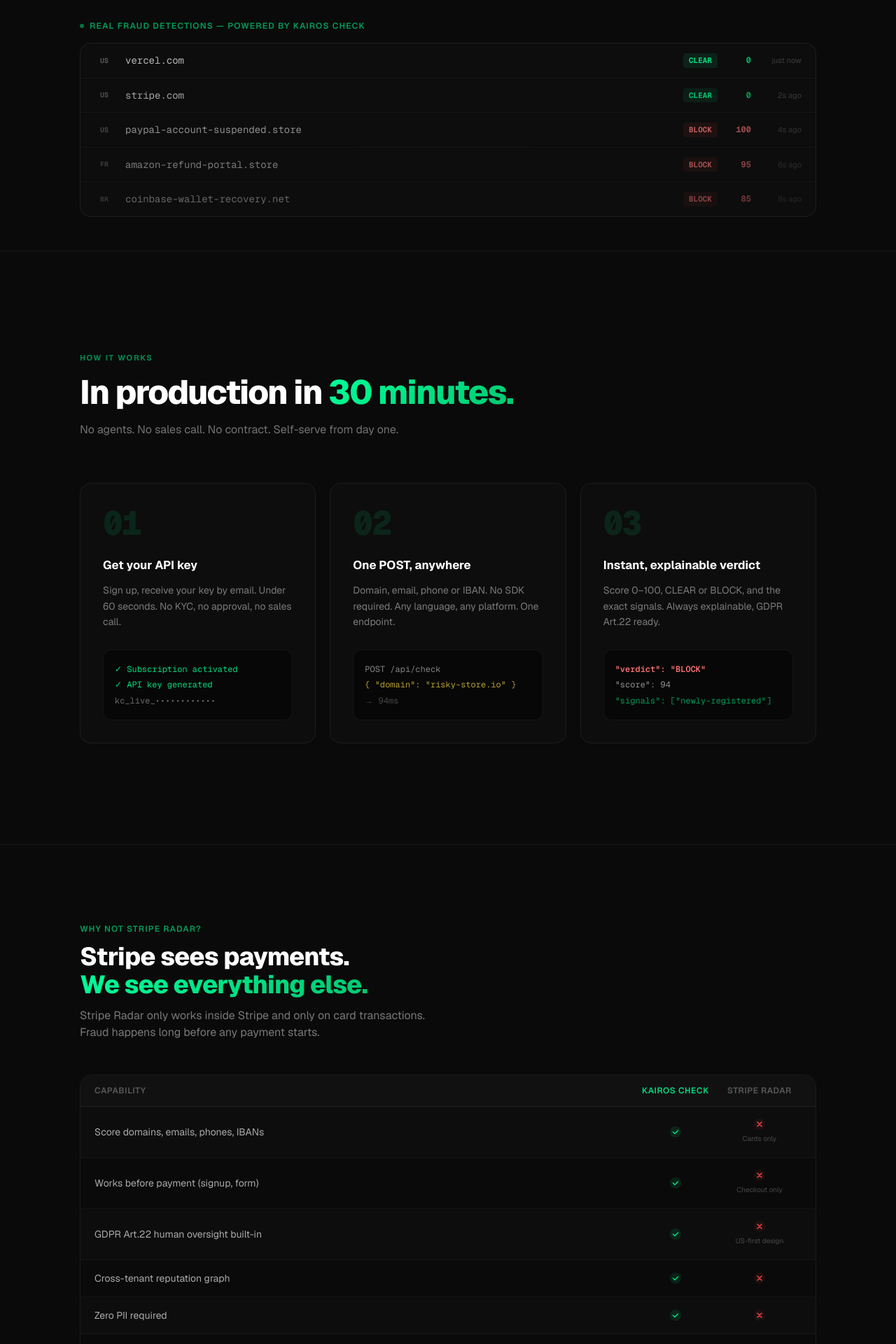
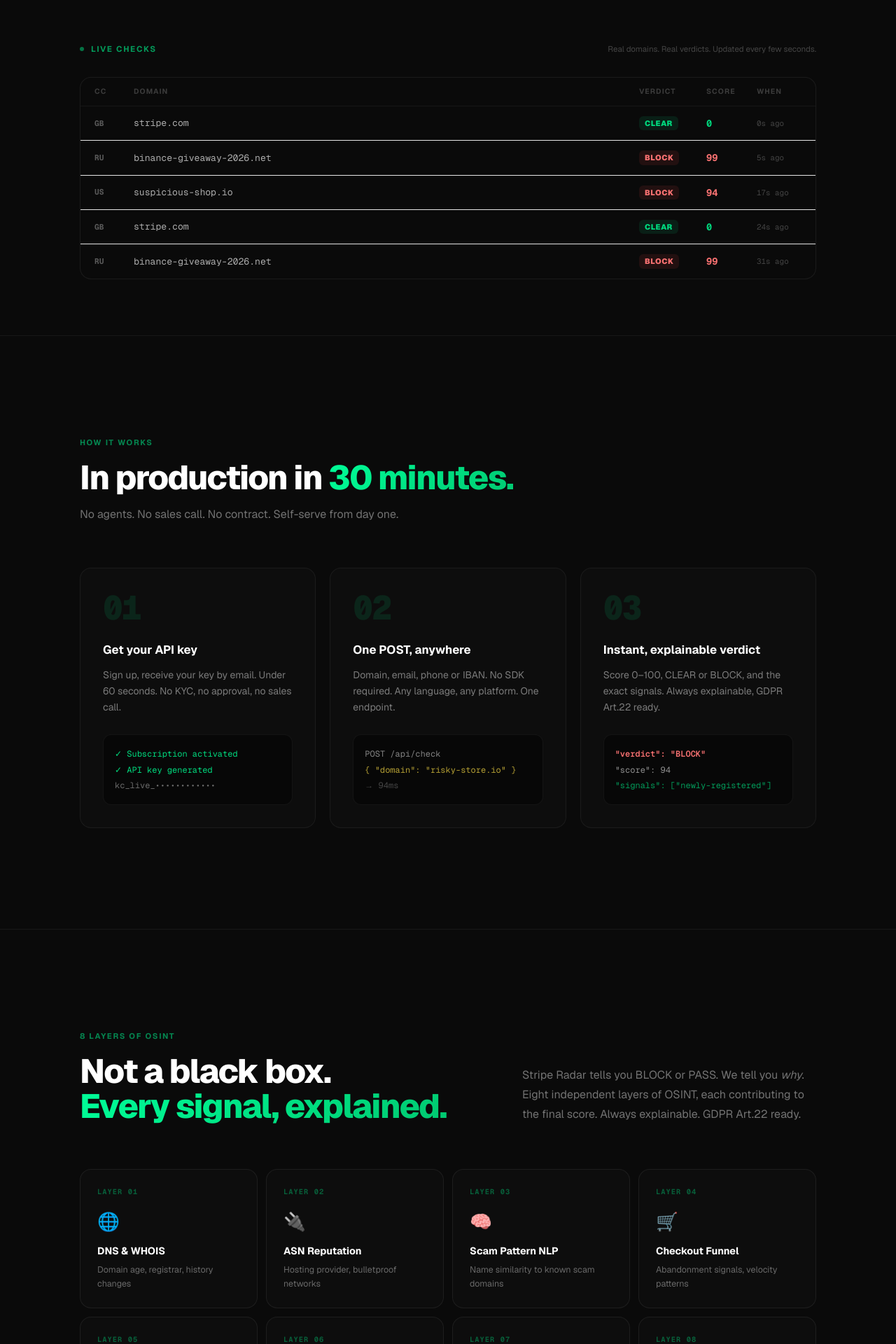
Before and after one commit to contactorevonix-blip/kairos-cerebro, a Next.js app in the folder packages/web/: page / in a window 1280 px wide. Shown: the part 880-2800 px from the top of the page at 70% size. Built offline with nearby package versions, Linux system fonts and the light colour scheme; no server answers.

Commit message:
feat: SignalMap 8 layers + ActivityFeed com timestamps reais + ordem secoes

```diff
--- a/packages/web/src/app/page.tsx
+++ b/packages/web/src/app/page.tsx
@@ -2,8 +2,9 @@
 import Hero from '@/components/Hero';
 import ActivityFeed from '@/components/ActivityFeed';
 import HowItWorks from '@/components/HowItWorks';
+import SignalMap from '@/components/SignalMap';
+import Integration from '@/components/Integration';
 import Compare from '@/components/Compare';
-import Integration from '@/components/Integration';
 import SocialProof from '@/components/SocialProof';
 import FAQ from '@/components/FAQ';
 import FinalCTA from '@/components/FinalCTA';
@@ -18,8 +19,9 @@
         <Hero />
         <ActivityFeed />
         <HowItWorks />
+        <SignalMap />
+        <Integration />
         <Compare />
-        <Integration />
         <SocialProof />
         <FAQ />
         <FinalCTA />
--- a/packages/web/src/components/ActivityFeed.tsx
+++ b/packages/web/src/components/ActivityFeed.tsx
@@ -1,20 +1,22 @@
 'use client';
-import { useEffect, useState, useRef } from 'react';
+import { useEffect, useRef, useState } from 'react';
+import { motion, AnimatePresence } from 'framer-motion';
 
 const DOMAINS = [
-  { domain: 'paypal-account-suspended.store', verdict: 'BLOCK', score: 100, country: 'US' },
-  { domain: 'apple-id-verify.shop', verdict: 'BLOCK', score: 98, country: 'GB' },
-  { domain: 'binance-airdrop-claim.store', verdict: 'BLOCK', score: 100, country: 'ES' },
-  { domain: 'microsoft-support-ticket.shop', verdict: 'BLOCK', score: 97, country: 'DE' },
-  { domain: 'amazon-refund-portal.store', verdict: 'BLOCK', score: 95, country: 'FR' },
-  { domain: 'netflix-billing-update.com', verdict: 'BLOCK', score: 85, country: 'NL' },
-  { domain: 'coinbase-wallet-recovery.net', verdict: 'BLOCK', score: 85, country: 'BR' },
-  { domain: 'paypal-verify.com', verdict: 'BLOCK', score: 75, country: 'IN' },
-  { domain: 'shopify.com', verdict: 'CLEAR', score: 0, country: 'CA' },
-  { domain: 'stripe.com', verdict: 'CLEAR', score: 0, country: 'US' },
-  { domain: 'vercel.com', verdict: 'CLEAR', score: 0, country: 'US' },
-  { domain: 'github.com', verdict: 'CLEAR', score: 0, country: 'US' },
+  { cc:'US', domain:'suspicious-shop.io',           verdict:'BLOCK', score:94 },
+  { cc:'DE', domain:'crypto-wallet-restore.net',     verdict:'BLOCK', score:98 },
+  { cc:'BR', domain:'coinbase-airdrop-claim.store',  verdict:'BLOCK', score:100},
+  { cc:'CN', domain:'paypal-verification-form.com',  verdict:'BLOCK', score:91 },
+  { cc:'RU', domain:'binance-giveaway-2026.net',     verdict:'BLOCK', score:99 },
+  { cc:'ES', domain:'microsoft-support-ticket.shop', verdict:'BLOCK', score:87 },
+  { cc:'US', domain:'vercel.com',                    verdict:'CLEAR', score:0  },
+  { cc:'GB', domain:'stripe.com',                    verdict:'CLEAR', score:0  },
+  { cc:'NL', domain:'booking.com',                   verdict:'CLEAR', score:2  },
+  { cc:'FR', domain:'apple.com',                     verdict:'CLEAR', score:0  },
 ];
+
+type Row = typeof DOMAINS[0] & { id: number; ago: number };
+let gid = 0;
 
 function shuffle<T>(arr: T[]): T[] {
   const a = [...arr];
@@ -26,60 +28,84 @@
 }
 
 export default function ActivityFeed() {
-  const [items, setItems] = useState(() => shuffle(DOMAINS).slice(0, 5).map((d, i) => ({ ...d, age: (i + 1) * 2 + 's ago' })));
-  const counterRef = useRef(0);
+  const [rows, setRows] = useState<Row[]>(() =>
+    shuffle(DOMAINS).slice(0, 5).map((d, i) => ({ ...d, id: gid++, ago: (i + 1) * 7 }))
+  );
+  const timer = useRef<ReturnType<typeof setInterval>>(null!);
 
   useEffect(() => {
-    fetch('/api/stats/counter').then(r => r.json()).then(d => {
-      if (d?.count) counterRef.current = Number(d.count);
-    }).catch(() => {});
-
-    const interval = setInterval(() => {
-      setItems(prev => {
-        const next = shuffle(DOMAINS)[0];
-        return [
-          { ...next, age: 'just now' },
-          ...prev.slice(0, 4).map(x => ({ ...x, age: x.age === 'just now' ? '2s ago' : x.age })),
-        ];
-      });
-    }, 3500);
-    return () => clearInterval(interval);
+    timer.current = setInterval(() => {
+      const next = DOMAINS[Math.floor(Math.random() * DOMAINS.length)];
+      setRows(prev => [
+        { ...next, id: gid++, ago: 0 },
+        ...prev.map(r => ({ ...r, ago: r.ago + 5 })),
+      ].slice(0, 5));
+    }, 3200);
+    return () => clearInterval(timer.current);
   }, []);
 
+  const fmt = (s: number) => s < 60 ? `${s}s ago` : `${Math.floor(s / 60)}m ago`;
+
   return (
-    <section className="border-t border-white/[0.06] py-12">
+    <section className="border-t py-16 md:py-20" style={{ borderColor: 'rgba(255,255,255,0.06)' }}>
       <div className="mx-auto max-w-[1100px] px-6">
-        <div className="mb-4 flex items-center gap-2">
-          <span className="inline-block h-1.5 w-1.5 animate-pulse rounded-full bg-accent" />
-          <p className="text-xs font-semibold uppercase tracking-widest text-accent/70">
-            Real fraud detections — powered by Kairos Check
+
+        <div className="mb-8 flex items-center justify-between">
+          <div className="flex items-center gap-2.5">
+            <span className="h-1.5 w-1.5 animate-pulse rounded-full bg-[#00d97e]" />
+            <p className="text-[0.72rem] font-bold uppercase tracking-[0.15em] text-[#00d97e]/70">
+              Live checks
+            </p>
+          </div>
+          <p className="text-[0.72rem]" style={{ color: 'rgba(242,242,242,0.25)' }}>
+            Real domains. Real verdicts. Updated every few seconds.
           </p>
         </div>
 
-        <div className="overflow-hidden rounded-2xl border border-white/[0.07] bg-[#0d0d0d]">
-          {items.map((item, i) => (
-            <div
-              key={`${item.domain}-${i}`}
-              className="flex items-center gap-4 border-b border-white/[0.04] px-5 py-3.5 last:border-0 transition-all"
-              style={{ opacity: i === 0 ? 1 : 1 - i * 0.12 }}
+        <div className="overflow-hidden rounded-2xl border" style={{ borderColor: 'rgba(255,255,255,0.07)', background: '#0a0a0a' }}>
+          {/* Header */}
+          <div className="grid grid-cols-[40px_1fr_80px_56px_64px] items-center gap-4 border-b px-5 py-3"
+            style={{ borderColor: 'rgba(255,255,255,0.05)' }}>
+            {['CC', 'Domain', 'Verdict', 'Score', 'When'].map(h => (
+              <span key={h} className="text-[0.65rem] font-bold uppercase tracking-widest"
+                style={{ color: 'rgba(255,255,255,0.2)' }}>{h}</span>
+            ))}
+          </div>
+
+          {/* Rows */}
+          <div className="divide-y" style={{ borderColor: 'rgba(255,255,255,0.04)' }}>
+            <AnimatePresence initial={false}>
+              {rows.map(row => (
+                <motion.div
+                  key={row.id}
+                  initial={{ opacity: 0, y: -10, backgroundColor: 'rgba(0,217,126,0.05)' }}
+                  animate={{ opacity: 1, y: 0, backgroundColor: 'rgba(0,0,0,0)' }}
+                  transition={{ duration: 0.4, ease: [0.16, 1, 0.3, 1] as never }}
+                  className="grid grid-cols-[40px_1fr_80px_56px_64px] items-center gap-4 px-5 py-3.5"
                 >
-              <span className="w-7 shrink-0 text-center text-[10px] font-bold text-white/30 font-mono">{item.country}</span>
-              <span className="flex-1 font-mono text-sm text-white/70 truncate">{item.domain}</span>
-              <span className={`shrink-0 rounded px-2 py-0.5 text-[11px] font-bold font-mono ${
-                item.verdict === 'BLOCK'
-                  ? 'bg-red-500/10 text-red-400'
-                  : 'bg-accent/10 text-accent'
+                  <span className="font-mono text-[0.7rem] font-bold" style={{ color: 'rgba(242,242,242,0.35)' }}>
+                    {row.cc}
+                  </span>
+                  <span className="truncate font-mono text-[0.82rem]" style={{ color: 'rgba(242,242,242,0.7)' }}>
+                    {row.domain}
+                  </span>
+                  <span className={`inline-flex w-fit items-center rounded-md px-2 py-0.5 text-[0.68rem] font-black tracking-wider ${
+                    row.verdict === 'BLOCK' ? 'bg-red-500/10 text-red-400' : 'bg-[rgba(0,217,126,0.1)] text-[#00d97e]'
                   }`}>
-                {item.verdict}
+                    {row.verdict}
                   </span>
-              <span className={`w-8 text-right text-xs font-mono font-bold shrink-0 ${
-                item.verdict === 'BLOCK' ? 'text-red-400/80' : 'text-accent/80'
+                  <span className={`font-mono text-[0.85rem] font-bold ${
+                    row.score >= 70 ? 'text-red-400' : row.score >= 30 ? 'text-yellow-400' : 'text-[#00d97e]'
                   }`}>
-                {item.score}
+                    {row.score}
                   </span>
-              <span className="w-14 text-right text-[11px] text-white/20 shrink-0">{item.age}</span>
+                  <span className="font-mono text-[0.68rem]" style={{ color: 'rgba(242,242,242,0.25)' }}>
+                    {fmt(row.ago)}
+                  </span>
+                </motion.div>
+              ))}
+            </AnimatePresence>
           </div>
-          ))}
         </div>
       </div>
     </section>
--- /dev/null
+++ b/packages/web/src/components/SignalMap.tsx
@@ -0,0 +1,124 @@
+'use client';
+import { useRef } from 'react';
+import { motion, useInView } from 'framer-motion';
+
+const layers = [
+  { n: '01', name: 'DNS & WHOIS',        detail: 'Domain age, registrar, history changes',      icon: '🌐' },
+  { n: '02', name: 'ASN Reputation',     detail: 'Hosting provider, bulletproof networks',       icon: '🔌' },
+  { n: '03', name: 'Scam Pattern NLP',   detail: 'Name similarity to known scam domains',        icon: '🧠' },
+  { n: '04', name: 'Checkout Funnel',    detail: 'Abandonment signals, velocity patterns',        icon: '🛒' },
+  { n: '05', name: 'Payment Velocity',   detail: 'Transaction frequency anomalies',              icon: '⚡' },
+  { n: '06', name: 'IBAN Validation',    detail: 'Bank BIC, country risk, account patterns',     icon: '🏦' },
+  { n: '07', name: 'Cross-tenant Graph', detail: 'Signals shared across all Kairos tenants',     icon: '🕸️' },
+  { n: '08', name: 'Geo Risk',           detail: 'Country, ASN, proxy & VPN detection',          icon: '📍' },
+];
+
+export default function SignalMap() {
+  const ref = useRef<HTMLDivElement>(null);
+  const inView = useInView(ref, { once: true, margin: '-60px' });
+
+  return (
+    <section className="border-t py-28 md:py-36" style={{ borderColor: 'rgba(255,255,255,0.06)' }}>
+      <div className="mx-auto max-w-[1100px] px-6">
+
+        {/* Header */}
+        <motion.div
+          ref={ref}
+          initial={{ opacity: 0, y: 24 }}
+          animate={inView ? { opacity: 1, y: 0 } : {}}
+          transition={{ duration: 0.6, ease: [0.16,1,0.3,1] as never }}
+          className="mb-16 grid gap-8 md:grid-cols-[1fr_420px]"
+        >
+          <div>
+            <p className="mb-4 text-[0.7rem] font-bold uppercase tracking-[0.15em] text-[#00d97e]/60">
+              8 layers of OSINT
+            </p>
+            <h2 className="font-extrabold leading-[1.05] tracking-[-0.035em] text-white"
+              style={{ fontSize: 'clamp(2rem,4vw,3rem)' }}>
+              Not a black box.<br />
+              <span style={{ background:'linear-gradient(135deg,#00ff99,#00c870)', WebkitBackgroundClip:'text', WebkitTextFillColor:'transparent', backgroundClip:'text' }}>
+                Every signal, explained.
+              </span>
+            </h2>
+          </div>
+          <p className="self-end text-[1rem] leading-[1.75]" style={{ color:'rgba(242,242,242,0.45)' }}>
+            Stripe Radar tells you BLOCK or PASS. We tell you <em>why</em>.
+            Eight independent layers of OSINT, each contributing to the final score.
+            Always explainable. GDPR Art.22 ready.
+          </p>
+        </motion.div>
+
+        {/* Grid */}
+        <div className="grid gap-3 sm:grid-cols-2 lg:grid-cols-4">
+          {layers.map((l, i) => (
+            <motion.div
+              key={l.n}
+              initial={{ opacity: 0, y: 28 }}
+              animate={inView ? { opacity: 1, y: 0 } : {}}
+              transition={{ duration: 0.55, delay: 0.05 + i * 0.06, ease: [0.16,1,0.3,1] as never }}
+              className="group relative rounded-2xl border p-6 transition-all duration-300 hover:border-[rgba(0,217,126,0.25)] hover:bg-[rgba(0,217,126,0.03)]"
+              style={{ borderColor:'rgba(255,255,255,0.07)', background:'#0d0d0d' }}
+            >
+              {/* Number */}
+              <span className="mb-4 block font-mono text-[0.65rem] font-bold tracking-widest"
+                style={{ color:'rgba(0,217,126,0.4)' }}>
+                LAYER {l.n}
+              </span>
+
+              {/* Icon */}
+              <span className="mb-3 block text-[1.6rem]">{l.icon}</span>
+
+              <h3 className="mb-1.5 text-[0.9rem] font-bold text-white">{l.name}</h3>
+              <p className="text-[0.78rem] leading-[1.6]" style={{ color:'rgba(242,242,242,0.4)' }}>
+                {l.detail}
+              </p>
+
+              {/* Active indicator on hover */}
+              <div className="absolute bottom-0 left-6 right-6 h-px opacity-0 transition-opacity duration-300 group-hover:opacity-100"
+                style={{ background:'linear-gradient(90deg,transparent,rgba(0,217,126,0.4),transparent)' }} />
+            </motion.div>
+          ))}
+        </div>
+
+        {/* Bottom row: score example */}
+        <motion.div
+          initial={{ opacity: 0, y: 20 }}
+          animate={inView ? { opacity: 1, y: 0 } : {}}
+          transition={{ duration: 0.6, delay: 0.6, ease: [0.16,1,0.3,1] as never }}
+          className="mt-8 rounded-2xl border p-6 md:p-8"
+          style={{ borderColor:'rgba(255,255,255,0.07)', background:'#0d0d0d' }}
+        >
+          <div className="flex flex-wrap items-center justify-between gap-6">
+            <div>
+              <p className="mb-1 text-[0.7rem] font-bold uppercase tracking-widest text-white/30">
+                Combined score example
+              </p>
+              <p className="font-mono text-[0.8rem]" style={{ color:'rgba(242,242,242,0.5)' }}>
+                suspicious-shop.io → <span className="text-red-400 font-bold">BLOCK</span>
+              </p>
+            </div>
+            {/* Score bar */}
+            <div className="flex flex-1 items-center gap-4 min-w-[200px]">
+              <div className="flex-1 rounded-full overflow-hidden h-2" style={{ background:'rgba(255,255,255,0.06)' }}>
+                <motion.div
+                  initial={{ width: 0 }}
+                  animate={inView ? { width: '94%' } : {}}
+                  transition={{ duration: 1, delay: 0.8, ease: [0.16,1,0.3,1] as never }}
+                  className="h-full rounded-full"
+                  style={{ background:'linear-gradient(90deg,#f59e0b,#ef4444)' }}
+                />
+              </div>
+              <span className="font-mono text-[1.1rem] font-black text-red-400">94</span>
+            </div>
+            <div className="text-right">
+              <p className="text-[0.7rem] uppercase tracking-widest" style={{ color:'rgba(242,242,242,0.3)' }}>
+                0 = clear &nbsp;·&nbsp; 100 = block
+              </p>
+            </div>
+          </div>
+        </motion.div>
+
+      </div>
+    </section>
+  );
+}
```
Lines whose indentation alone changed are shown as unchanged.
